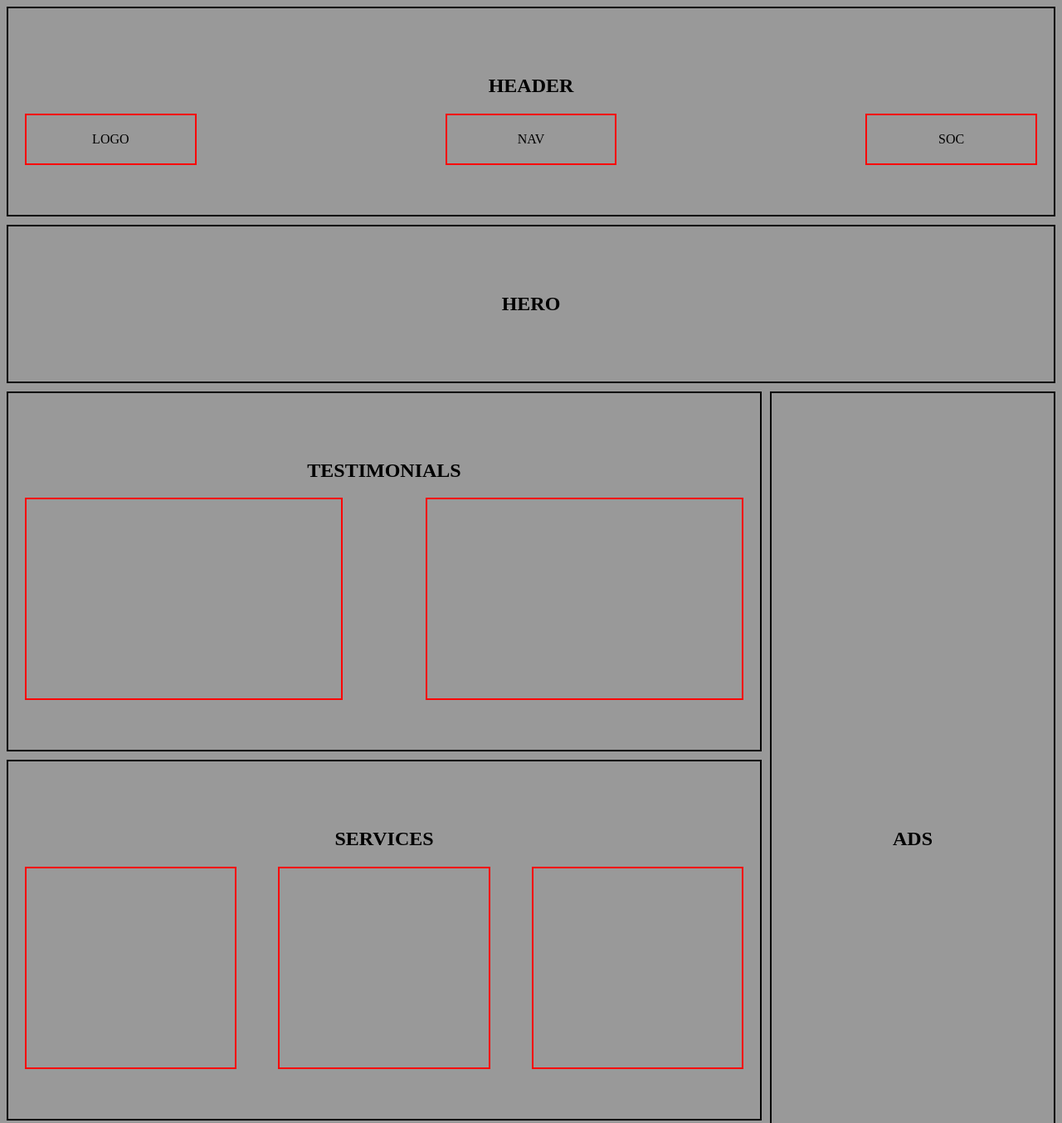
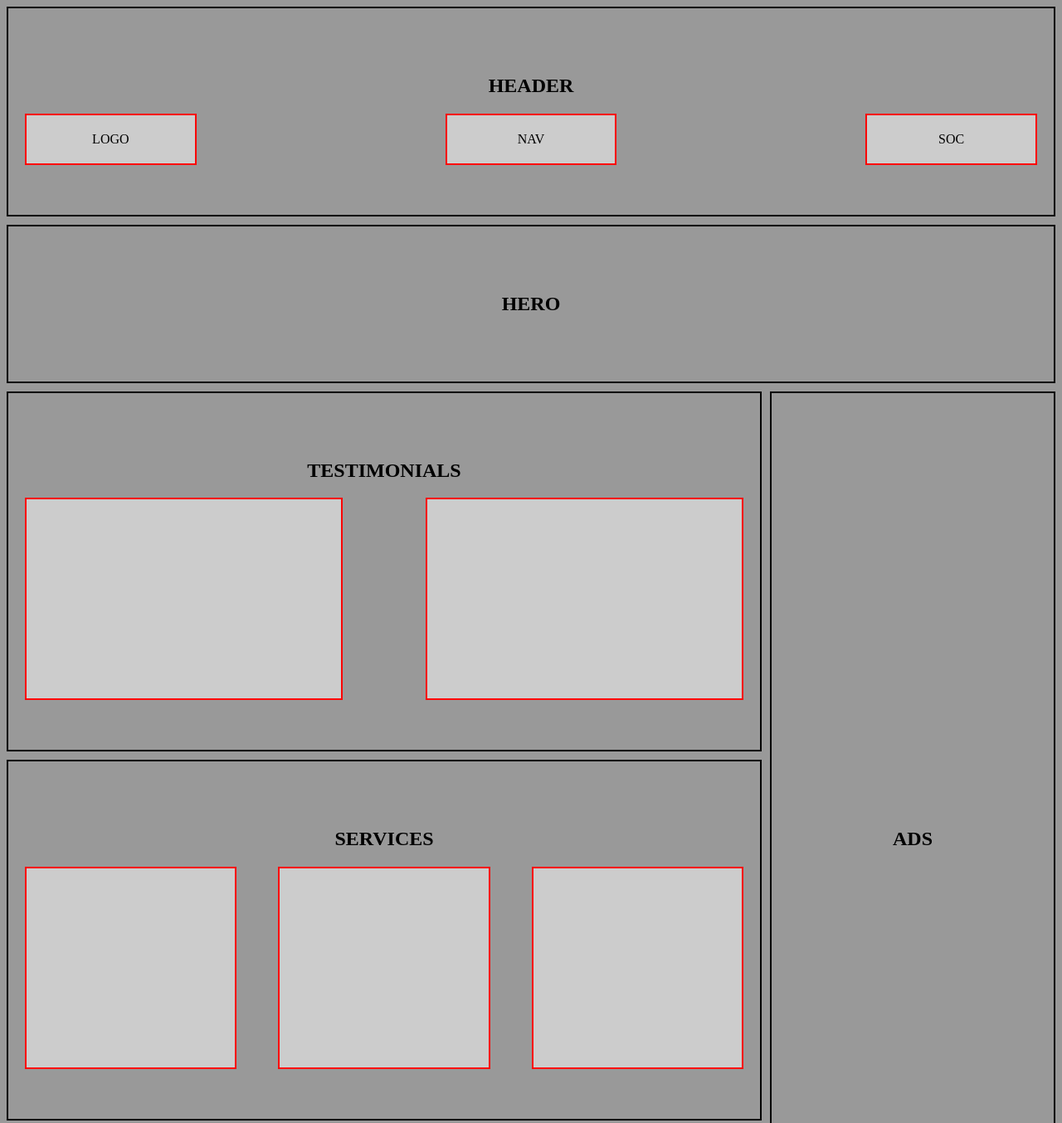
Before and after one commit to vadimmozeiko/12-grid, a plain HTML site: page index.html in a window 1280 px wide. Shown: the top 1354 px of the page at 83% size. Drawn offline with Linux system fonts and the light colour scheme.

Commit message:
color ajd

```diff
--- a/style.css
+++ b/style.css
@@ -32,12 +32,14 @@ body > * {
     display: grid;
     grid-template-columns: 1fr 1fr 1fr;
     justify-content:space-between;
-    gap: 300px
+    gap: 300px;
+
 }
 
 .header_boxes > div {
     border: 2px solid red;
     padding: 20px 15px;
+    background-color: #ccc;
 }
 
 .hero {
@@ -69,6 +71,7 @@ body > * {
     border: 2px solid red;
     padding: 20px 50px;
     min-height: 200px;
+    background-color: #ccc;
 }
 
 
@@ -93,6 +96,7 @@ body > * {
     border: 2px solid red;
     padding: 20px 100px;
     min-height: 200px;
+    background-color: #ccc;
 }
 
 .footer {
```
